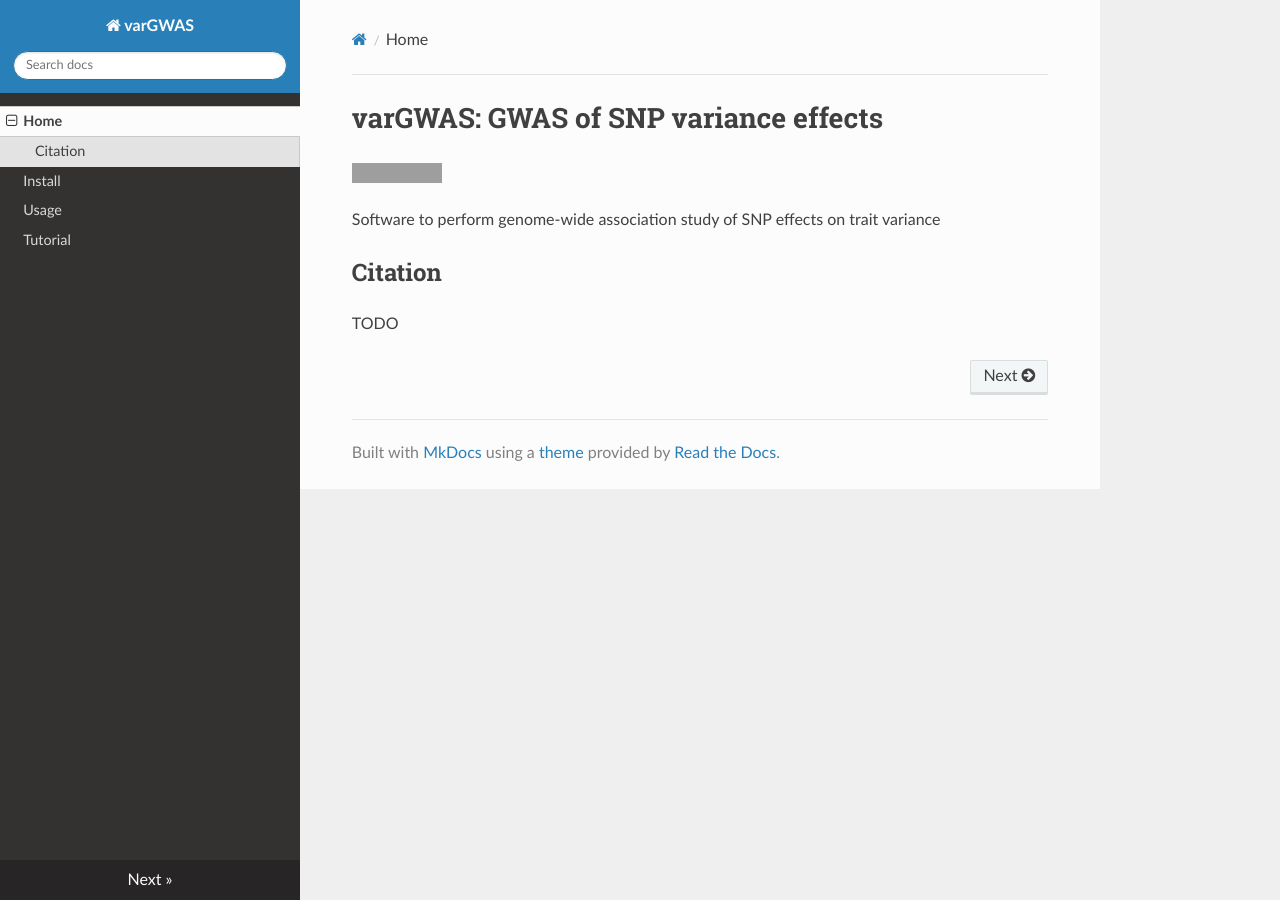
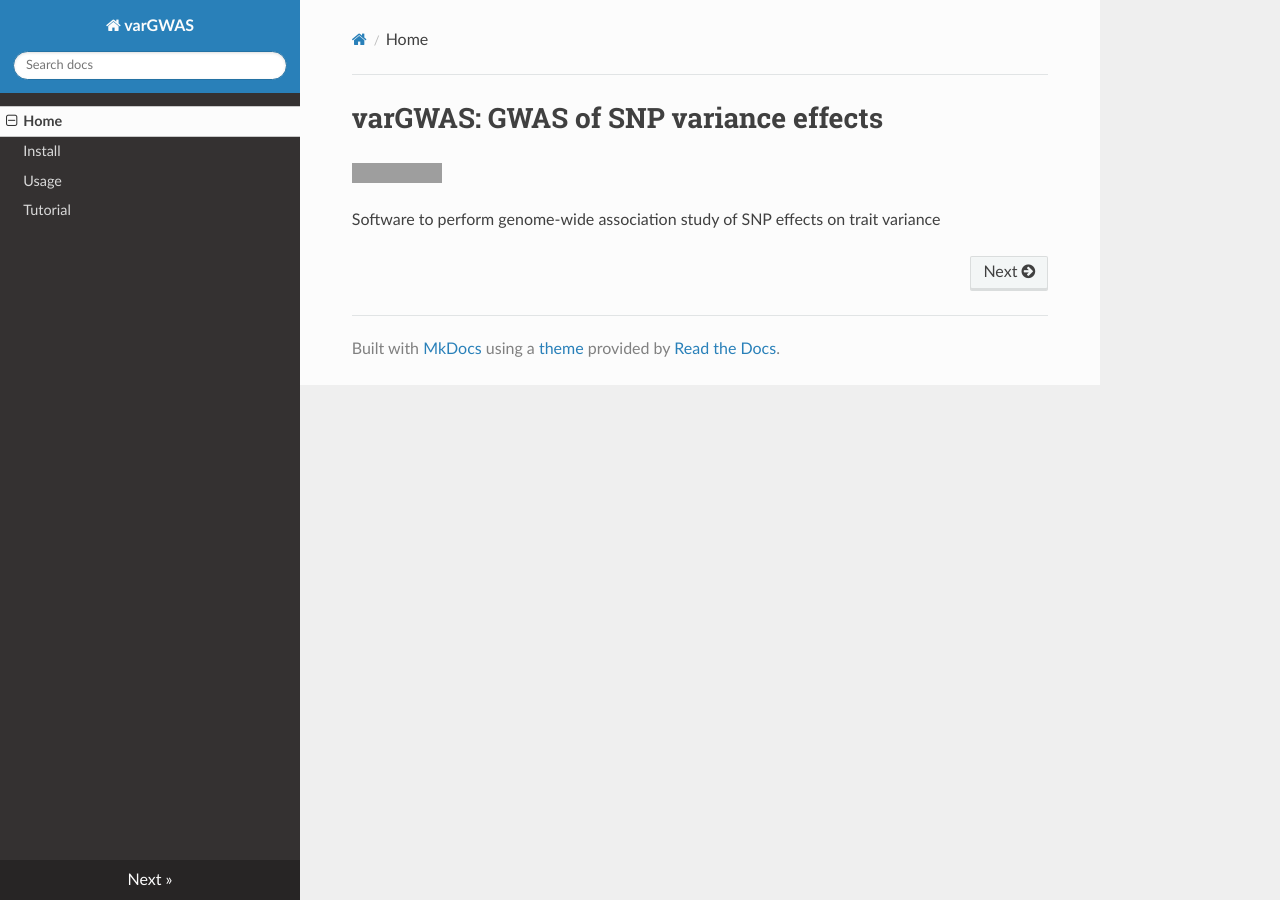
Before and after one commit to MRCIEU/varGWAS, an MkDocs documentation site: the page built from mkdocs/index.md, in a window 1280 px wide. Built offline with MkDocs 1.6.1, drawn with Linux system fonts in a browser that asks for light colours; nearby versions of some CDN libraries; grey boxes are pictures that could not be loaded.

Commit message:
updated docs

```diff
--- a/mkdocs/index.md
+++ b/mkdocs/index.md
@@ -5,7 +5,3 @@
 <!-- badges: end -->
 
 Software to perform genome-wide association study of SNP effects on trait variance
-
-## Citation
-
-TODO
```
Also changed, not shown: README.md (+0 -4 lines).
